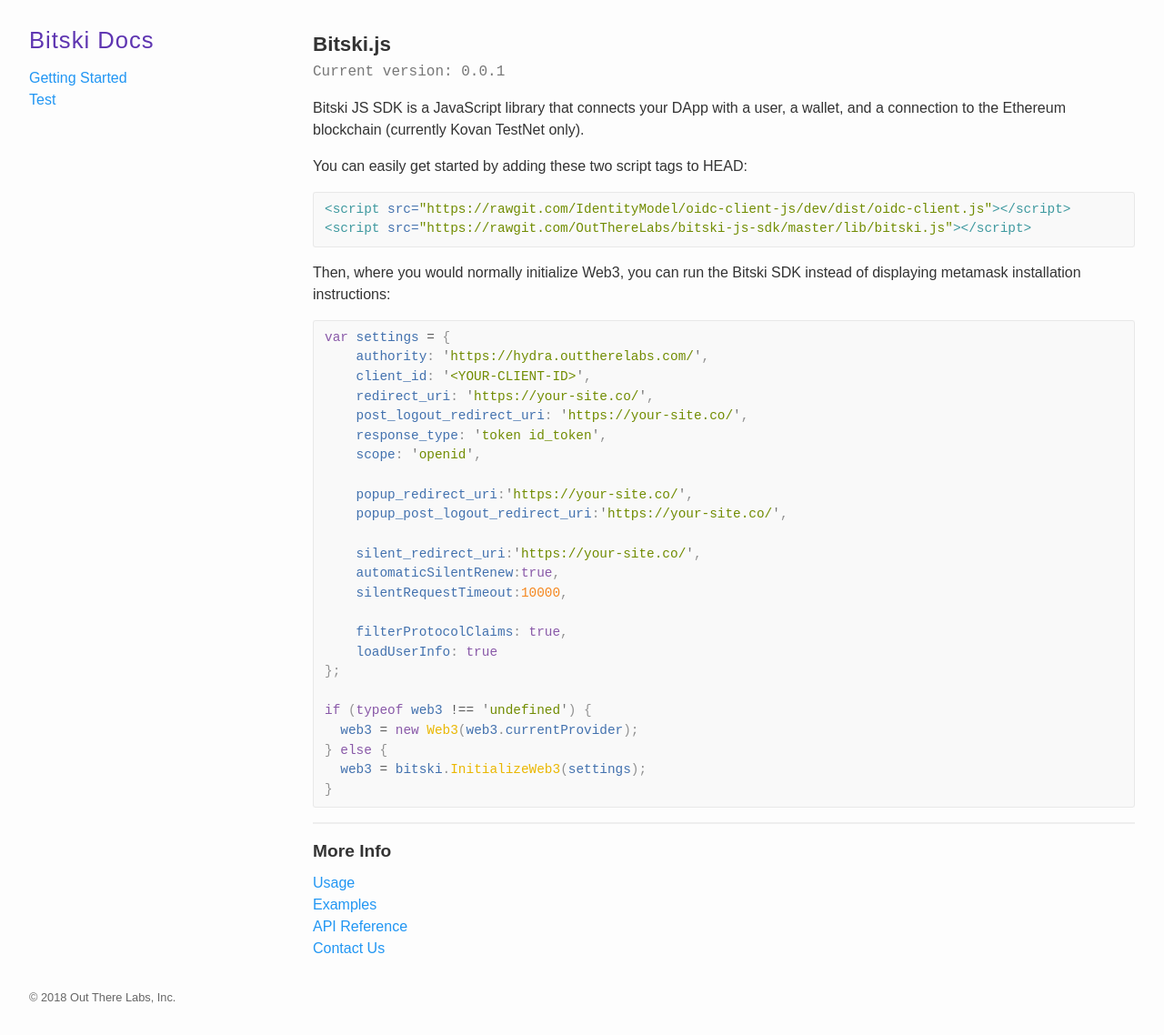
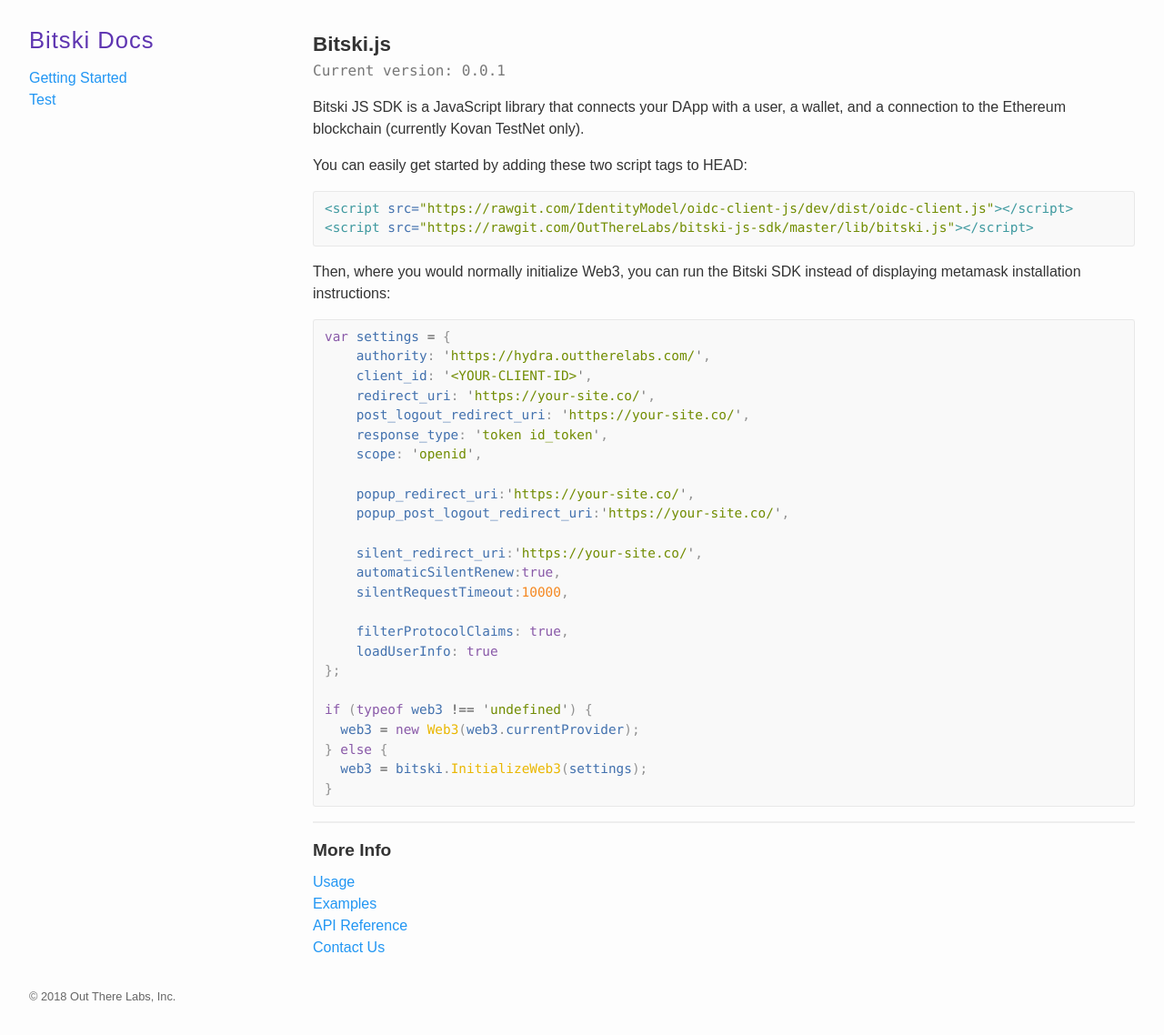
Before and after one commit to OutThereLabs/bitski-docs-jekyll-theme, a Jekyll site: the page built from README.md, in a window 1280 px wide. Shown: the whole page at 91% size. Built offline with Jekyll 4.4.1, drawn with Linux system fonts in a browser that asks for light colours.

Commit message:
Update code font

```diff
--- a/_sass/bitski.scss
+++ b/_sass/bitski.scss
@@ -35,6 +35,8 @@ $purple-darker: #280680;
 $blue: #2196f3;
 $blue-lighter: #6ec6ff;
 $blue-darker: #0069c0;
+
+$code-font: Menlo, Bitstream Vera Sans Mono, Monaco, Consolas, monospace;
 
 $accent-font: "Nunito", sans-serif;
 
@@ -132,6 +134,10 @@ small a {
   color: $grey-color;
 }
 
+code, pre {
+  font-family: $code-font;
+}
+
 code {
   color: #777;
 }
```
